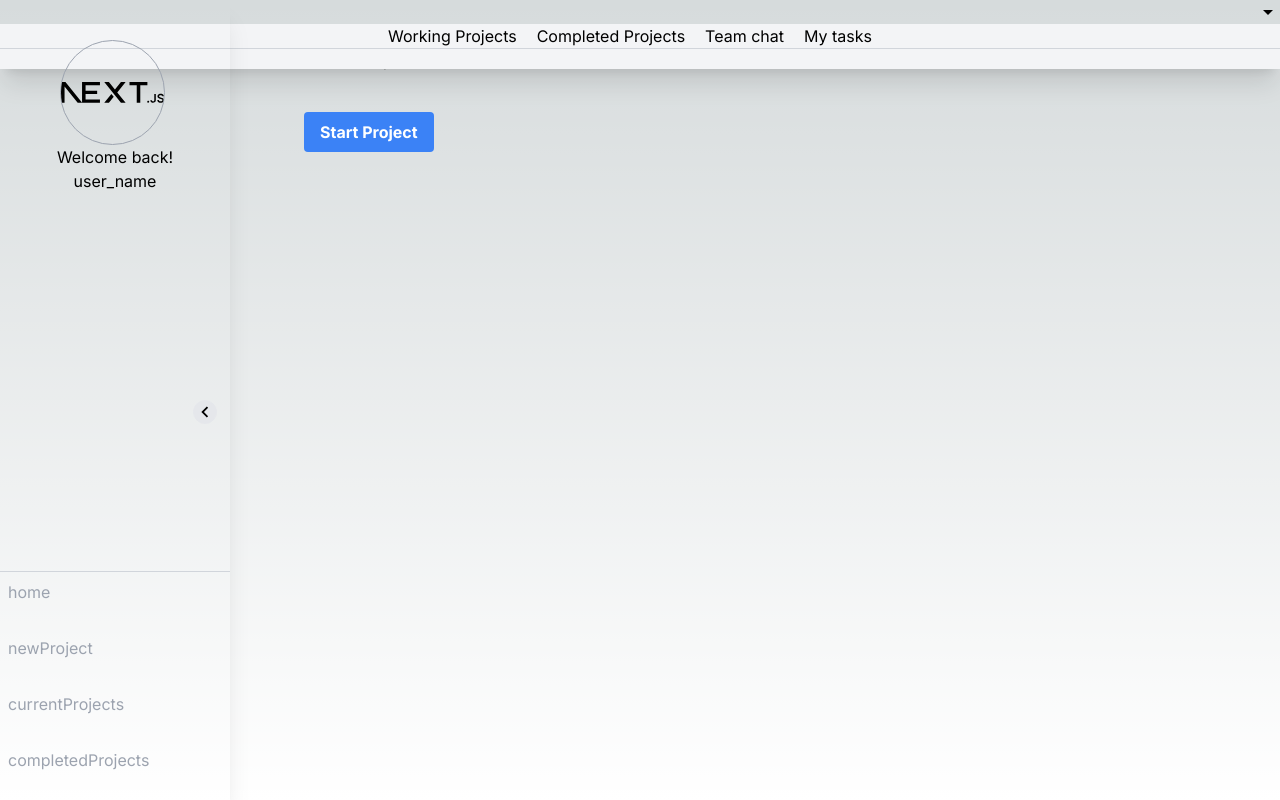
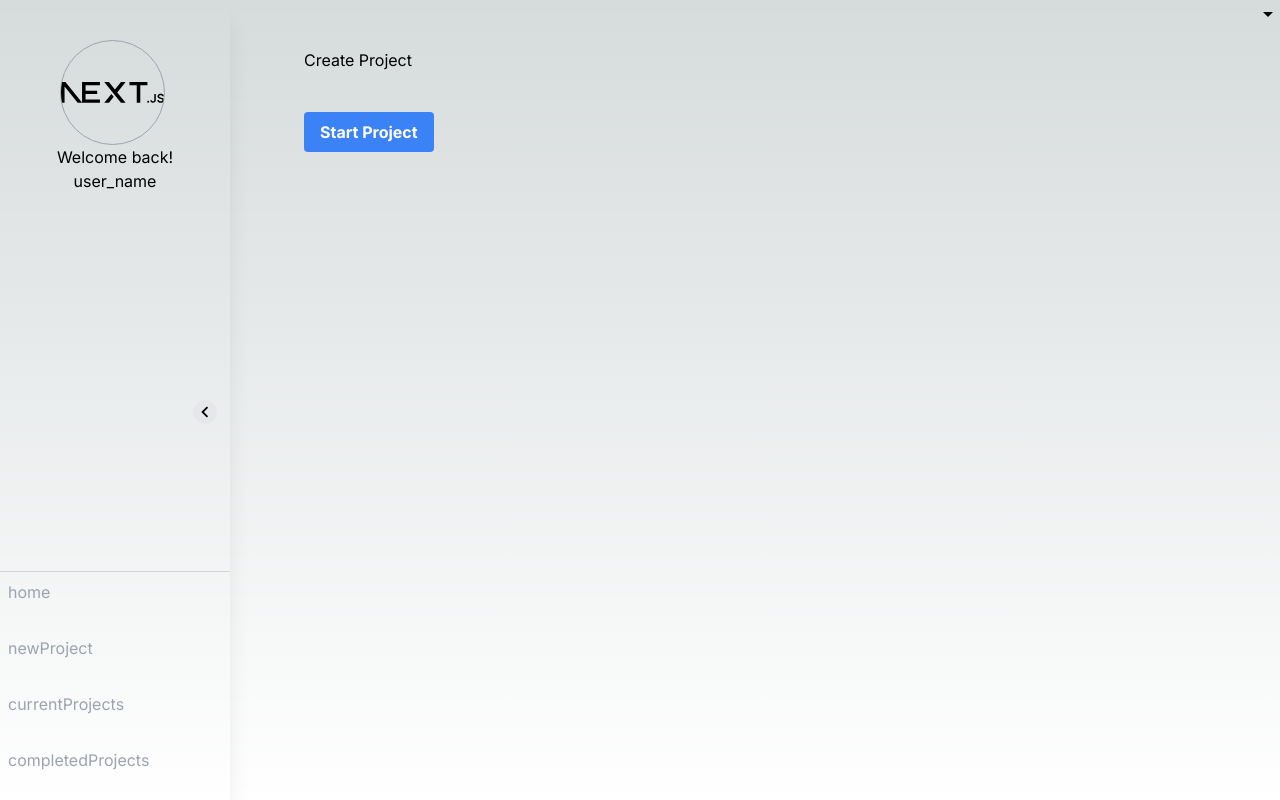
Before and after one commit to GabrielPaparello/TrelloClon, a Next.js app: page /projects in a window 1280 px wide. Built offline with nearby package versions, Linux system fonts and the light colour scheme.

Commit message:
fixedlayout

```diff
--- a/src/app/components/workingBar.tsx
+++ b/src/app/components/workingBar.tsx
@@ -2,15 +2,17 @@
 import { useState } from "react";
 import {
     ArrowDropDown,
+    ArrowDropUp,
+    ArrowUpward,
 
 } from "@mui/icons-material";
 const WorkingBar = () => {
-  const [toggleBar, setToggleBar] = useState(true);
+  const [toggleBar, setToggleBar] = useState(false);
 
   return (
       <div onMouseEnter={() => setToggleBar(!toggleBar)}
-        onMouseLeave={() => setToggleBar(!toggleBar)}>
-          <div className="flex justify-end text-3xl ">
+        onMouseLeave={() => setToggleBar(!toggleBar)} className="fixed  w-full ">
+          <div className="fixed top-0 right-0 z-index-10">
 
       <ArrowDropDown
 
@@ -28,6 +30,7 @@ const WorkingBar = () => {
           <button>Completed Projects</button>
           <button>Team chat</button>
           <button>My tasks</button>
+          <ArrowDropUp className="text-4xl absolute top-0 right-0" />
         </div>
 
         <div>
--- a/src/app/projects/layout.tsx
+++ b/src/app/projects/layout.tsx
@@ -5,7 +5,7 @@ import WorkingBar from "../components/workingBar";
 export default function Layout({ children }: { children: React.ReactNode }) {
   return (
     <>
-      <div  className="fixed top-0  w-full  ">
+      <div  className="fixed  w-full  ">
 
       <WorkingBar />
       </div>
```
